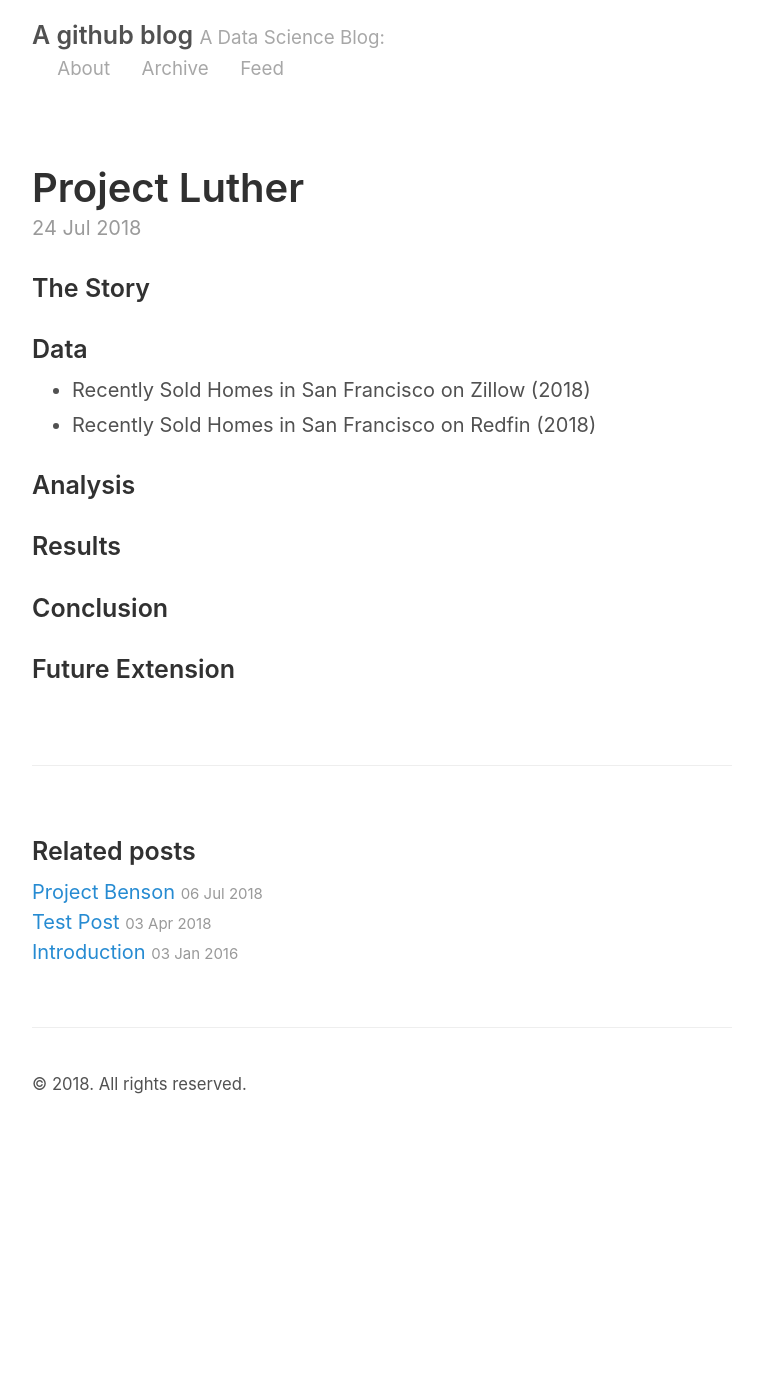
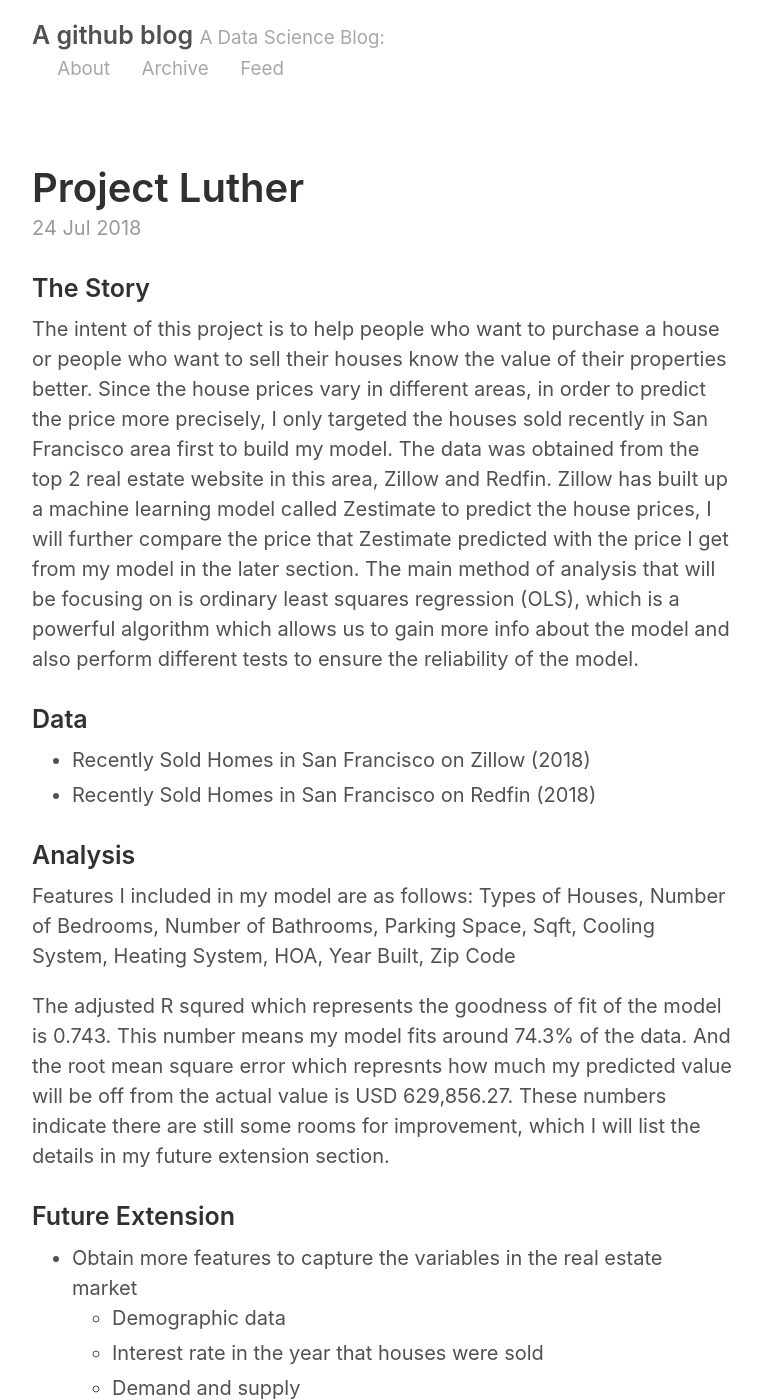
Before and after one commit to ireneliu521/ireneliu521.github.io, a Jekyll site: the page built from _posts/2018-07-24-project-luther.md, in a window 1280 px wide and 1400 px high. Shown: the whole window, without its empty margins (258-1021 px from the left). Built offline with Jekyll 4.4.1, drawn with Linux system fonts in a browser that asks for light colours; some of the changed text lies outside the part shown.

Commit message:
added project luther

```diff
--- a/_posts/2018-07-24-project-luther.md
+++ b/_posts/2018-07-24-project-luther.md
@@ -3,9 +3,7 @@ layout: post
 title: Project Luther
 ---
 ### The Story
-
-
-
+The intent of this project is to help people who want to purchase a house or people who want to sell their houses know the value of their properties better. Since the house prices vary in different areas, in order to predict the price more precisely, I only targeted the houses sold recently in San Francisco area first to build my model. The data was obtained from the top 2 real estate website in this area, Zillow and Redfin. Zillow has built up a machine learning model called Zestimate to predict the house prices, I will further compare the price that Zestimate predicted with the price I get from my model in the later section. The main method of analysis that will be focusing on is ordinary least squares regression (OLS), which is a powerful algorithm which allows us to gain more info about the model and also perform different tests to ensure the reliability of the model.
 
 
 ### Data
@@ -13,10 +11,20 @@ title: Project Luther
 * Recently Sold Homes in San Francisco on Zillow (2018)
 * Recently Sold Homes in San Francisco on Redfin (2018)
 
+
 ### Analysis
 
-### Results
+Features I included in my model are as follows:
+Types of Houses, Number of Bedrooms, Number of Bathrooms, Parking Space, Sqft, Cooling System, Heating System, HOA, Year Built, Zip Code
 
-### Conclusion
+The adjusted R squred which represents the goodness of fit of the model is 0.743. This number means my model fits around 74.3% of the data. And the root mean square error which represnts how much my predicted value will be off from the actual value is USD 629,856.27. These numbers indicate there are still some rooms for improvement, which I will list the details in my future extension section.
+
 
 ### Future Extension
+
+* Obtain more features to capture the variables in the real estate market
+  - Demographic data
+  - Interest rate in the year that houses were sold
+  - Demand and supply
+* Utilize the coefficient of the features to gain more insight after improving the model
+* Ease of use
```
